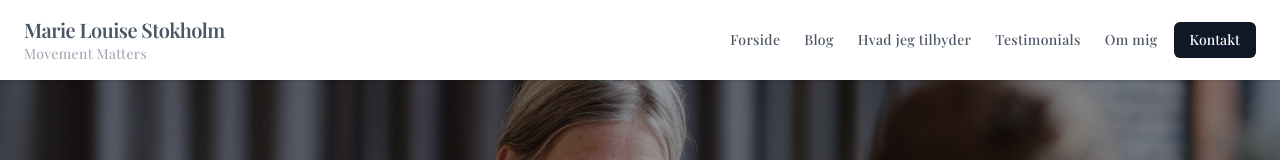
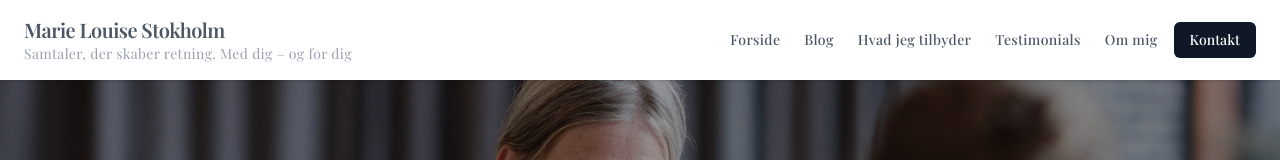
Before and after one commit to nordic-agency/marielouisestokholm, a Next.js app: page / in a window 1280 px wide. Shown: the top 160 px of the page. Built offline with nearby package versions, Linux system fonts and the light colour scheme.

Commit message:
V2 Revision: Updated header tagline to 'Samtaler, der skaber retning. Med dig – og for dig'

```diff
--- a/src/components/Header.tsx
+++ b/src/components/Header.tsx
@@ -10,7 +10,7 @@ export default function Header() {
     <header className="w-full px-6 py-4 flex justify-between items-center bg-white shadow-sm fixed top-0 left-0 z-50">
       <Link href="/" className="flex flex-col leading-snug text-gray-600 font-playfair">
         <span className="text-xl font-semibold tracking-tight">Marie Louise Stokholm</span>
-        <span className="text-sm font-normal text-gray-400 tracking-wide">Movement Matters</span>
+        <span className="text-sm font-normal text-gray-400 tracking-wide">Samtaler, der skaber retning. Med dig – og for dig</span>
       </Link>
 
       <div className="hidden md:flex items-center space-x-4">
```
